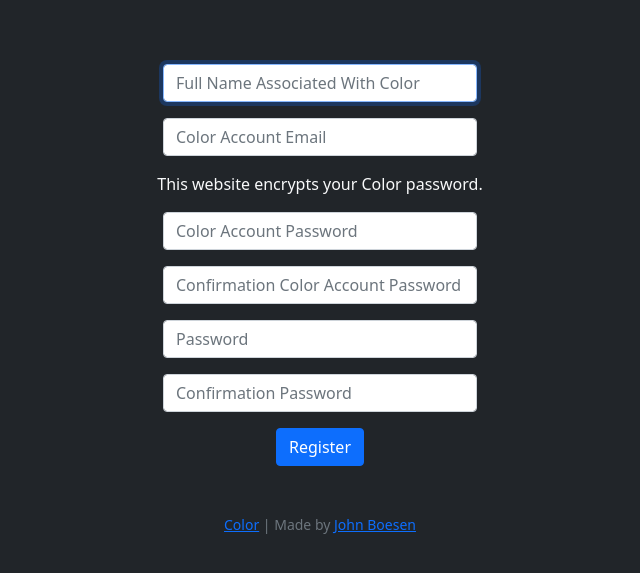
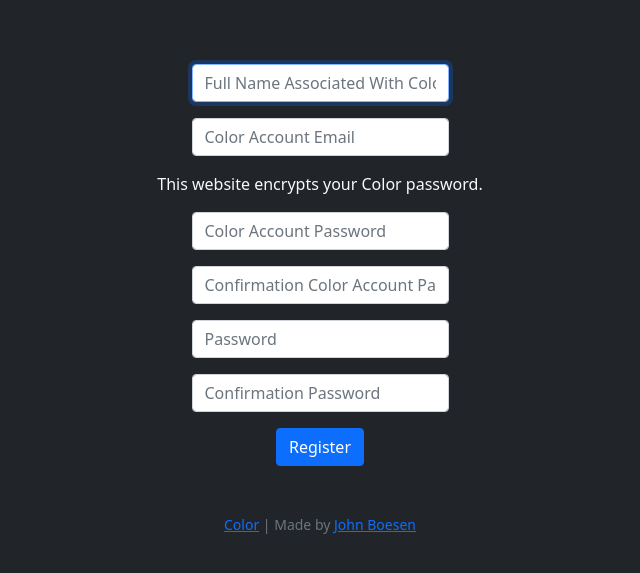
Before and after one commit to Jboesen/covid-activator, a Flask app: page /register in a window 1280 px wide. Shown: the part 88-661 px from the top of the page, without its empty margins (320-960 px from the left). Run offline with Flask 2, Linux system fonts and the light colour scheme; some libraries are stand-ins or nearby versions.

Commit message:
Update register.html

```diff
--- a/templates/register.html
+++ b/templates/register.html
@@ -12,27 +12,27 @@ Register
     <!--Why does the parent stuff not go to the children-->
     <div class="mb-3">
         <div>
-            <input autocomplete="off" autofocus class="form-control mx-auto w-25 mb-3" id="name" name="name"
+            <input autocomplete="off" autofocus class="form-control mx-auto w-auto mb-3" id="name" name="name"
                 placeholder="Full Name Associated With Color" type="text">
         </div>
         <div>
-            <input autocomplete="off" class="form-control mx-auto w-25 mb-3" id="coloremail" name="coloremail"
+            <input autocomplete="off" class="form-control mx-auto w-auto mb-3" id="coloremail" name="coloremail"
                 placeholder="Color Account Email" type="text">
         </div>
         <p class="text-light">This website encrypts your Color password.</p>
         <div>
-            <input class="form-control mx-auto w-25 mb-3" id="colorpw" name="colorpw" placeholder="Color Account Password"
+            <input class="form-control mx-auto w-auto mb-3" id="colorpw" name="colorpw" placeholder="Color Account Password"
                 type="password">
         </div>
         <div>
-            <input class="form-control mx-auto w-25 mb-3" id="confcolorpw" name="confcolorpw"
+            <input class="form-control mx-auto w-auto mb-3" id="confcolorpw" name="confcolorpw"
                 placeholder="Confirmation Color Account Password" type="password">
         </div>
         <div>
-            <input class="form-control mx-auto w-25 mb-3" id="pw" name="pw" placeholder="Password" type="password">
+            <input class="form-control mx-auto w-auto mb-3" id="pw" name="pw" placeholder="Password" type="password">
         </div>
         <div>
-            <input class="form-control mx-auto w-25 mb-3" id="confpw" name="confpw" placeholder="Confirmation Password"
+            <input class="form-control mx-auto w-auto mb-3" id="confpw" name="confpw" placeholder="Confirmation Password"
                 type="password">
         </div>
     </div>
```
